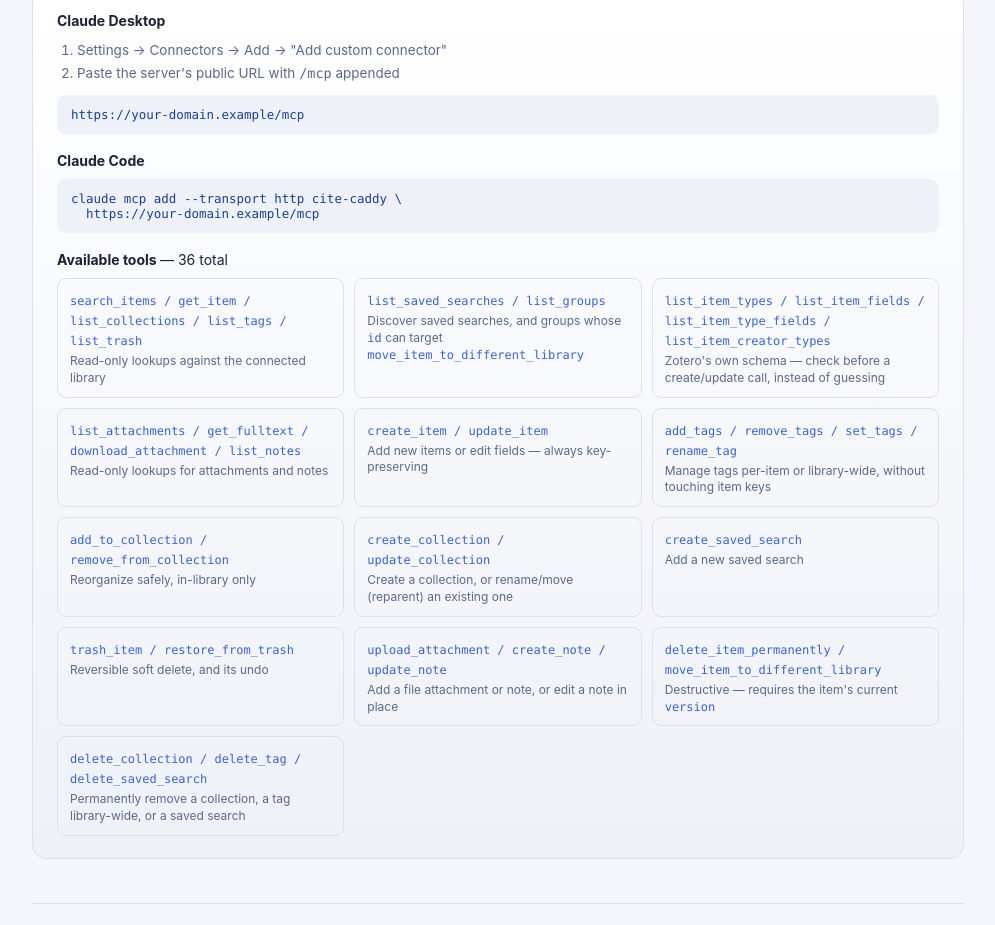
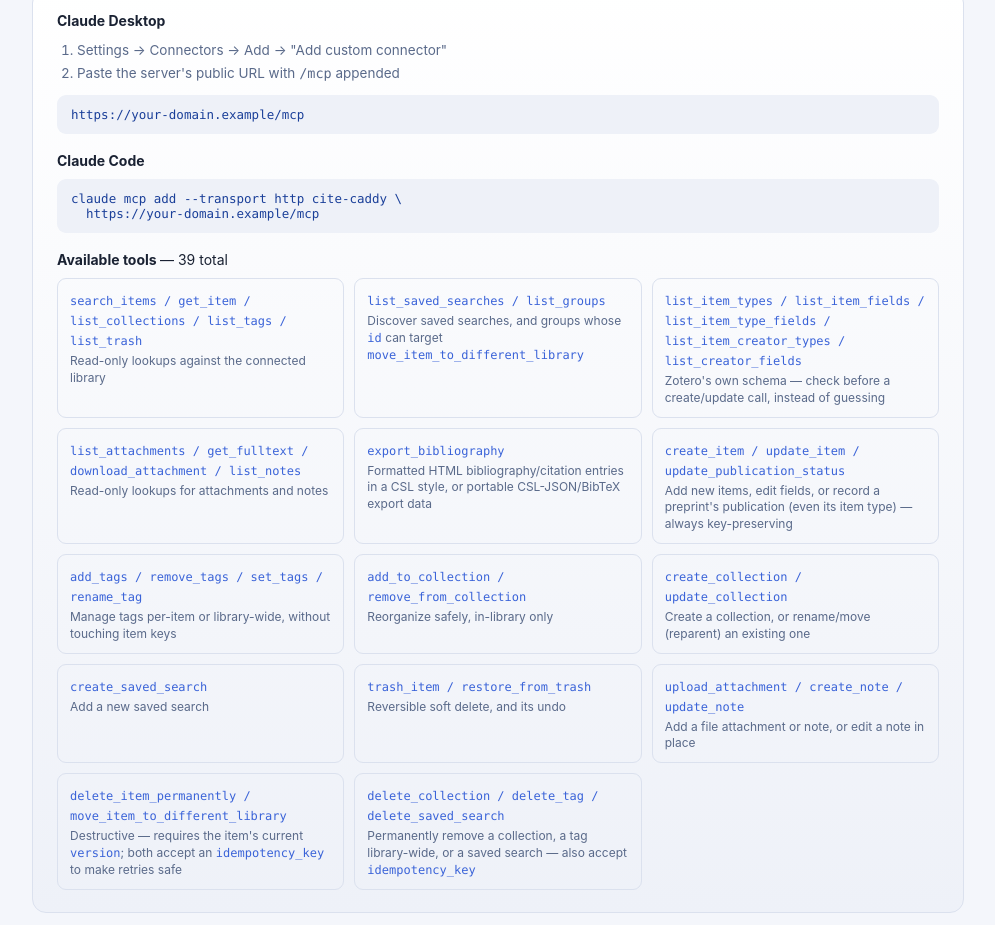
Before and after one commit to herbertkokholm/cite-caddy, a plain HTML site: page docs/index.html in a window 1280 px wide. Shown: the part 1455-2380 px from the top of the page, without its empty margins (142-1137 px from the left). Drawn offline with Linux system fonts and the light colour scheme.

Commit message:
Update landing page for v2.2.0's 3 new tools
docs/index.html still said "36 tools" and its tools grid didn't list
list_creator_fields, update_publication_status, or export_bibliography.

```diff
--- a/docs/index.html
+++ b/docs/index.html
@@ -7,7 +7,7 @@
   <title>Cite Caddy</title>
   <link rel="icon" type="image/svg+xml" href="icons/icon.svg">
   <meta name="description"
-    content="A standalone, remote MCP server giving full read/write access to a Zotero library — 36 tools covering items, collections, tags, trash, saved searches, and schema lookups. Self-service, multi-tenant: connect with your own Zotero API key, gated by a first-party OAuth 2.1 flow.">
+    content="A standalone, remote MCP server giving full read/write access to a Zotero library — 39 tools covering items, collections, tags, trash, saved searches, and schema lookups. Self-service, multi-tenant: connect with your own Zotero API key, gated by a first-party OAuth 2.1 flow.">
   <style>
     :root,
     :root[data-theme="dark"] {
@@ -498,7 +498,7 @@
     <p>A standalone, remote MCP server that turns Zotero into something your AI
       client can act on directly: search, create, tag, update — even delete and
       move, with real safeguards. Covers the full library surface — items,
-      collections, tags, trash, saved searches, and schema lookups — in 36 tools.
+      collections, tags, trash, saved searches, and schema lookups — in 39 tools.
       Self-service and multi-tenant: sign in with your own Zotero Library ID and
       API key, no admin approval, no shared credentials. Nothing to install
       locally, gated by a first-party OAuth 2.1 flow built into the server itself.</p>
@@ -581,17 +581,20 @@
         <pre>claude mcp add --transport http cite-caddy \
   https://your-domain.example/mcp</pre>
 
-        <h5>Available tools <span style="font-weight:400">— 36 total</span></h5>
+        <h5>Available tools <span style="font-weight:400">— 39 total</span></h5>
         <div class="mcp-tools">
           <div><code>search_items / get_item / list_collections / list_tags / list_trash</code><span>Read-only
               lookups against the connected library</span></div>
           <div><code>list_saved_searches / list_groups</code><span>Discover saved searches, and groups whose
               <code>id</code> can target <code>move_item_to_different_library</code></span></div>
-          <div><code>list_item_types / list_item_fields / list_item_type_fields / list_item_creator_types</code><span>Zotero's
+          <div><code>list_item_types / list_item_fields / list_item_type_fields / list_item_creator_types / list_creator_fields</code><span>Zotero's
               own schema — check before a create/update call, instead of guessing</span></div>
           <div><code>list_attachments / get_fulltext / download_attachment / list_notes</code><span>Read-only lookups
               for attachments and notes</span></div>
-          <div><code>create_item / update_item</code><span>Add new items or edit fields — always key-preserving</span>
+          <div><code>export_bibliography</code><span>Formatted HTML bibliography/citation entries in a CSL style, or
+              portable CSL-JSON/BibTeX export data</span></div>
+          <div><code>create_item / update_item / update_publication_status</code><span>Add new items, edit fields, or
+              record a preprint's publication (even its item type) — always key-preserving</span>
           </div>
           <div><code>add_tags / remove_tags / set_tags / rename_tag</code><span>Manage tags per-item or library-wide,
               without touching item keys</span></div>
@@ -604,9 +607,9 @@
           <div><code>upload_attachment / create_note / update_note</code><span>Add a file attachment or note, or
               edit a note in place</span></div>
           <div><code>delete_item_permanently / move_item_to_different_library</code><span>Destructive — requires the
-              item's current <code>version</code></span></div>
+              item's current <code>version</code>; both accept an <code>idempotency_key</code> to make retries safe</span></div>
           <div><code>delete_collection / delete_tag / delete_saved_search</code><span>Permanently remove a
-              collection, a tag library-wide, or a saved search</span></div>
+              collection, a tag library-wide, or a saved search — also accept <code>idempotency_key</code></span></div>
         </div>
       </div>
     </section>
```
